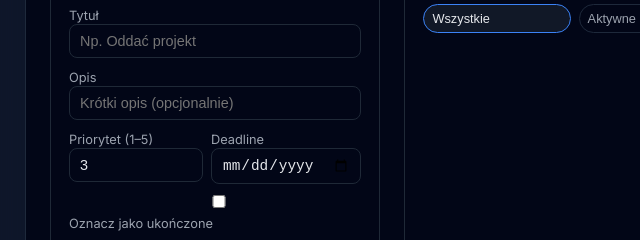
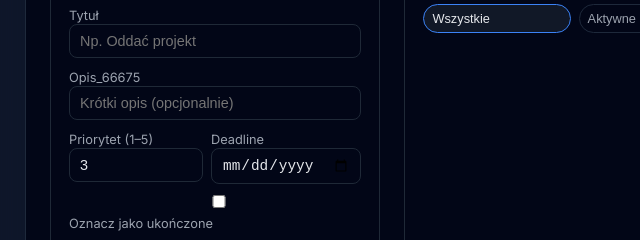
Before and after one commit to DanielTymoshenko-ux/CRUD-project, a website: page public/index.html in a window 1280 px wide. Shown: the part 180-420 px from the top of the page, 165-805 px from the left. Drawn offline with Linux system fonts and the light colour scheme; no server answers.

Commit message:
Update index.html

```diff
--- a/public/index.html
+++ b/public/index.html
@@ -264,7 +264,7 @@
           </div>
 
           <div>
-            <label for="description">Opis</label>
+            <label for="description">Opis_66675</label>
             <input id="description" placeholder="Krótki opis (opcjonalnie)">
           </div>
 
```
